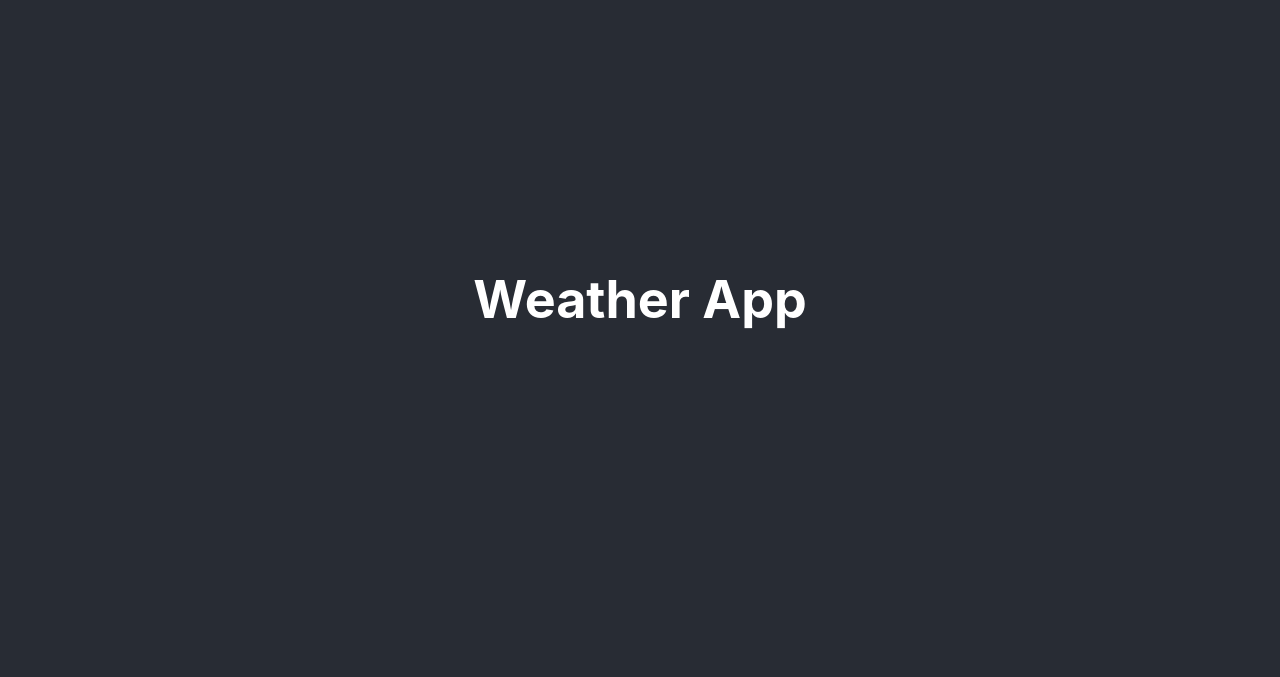
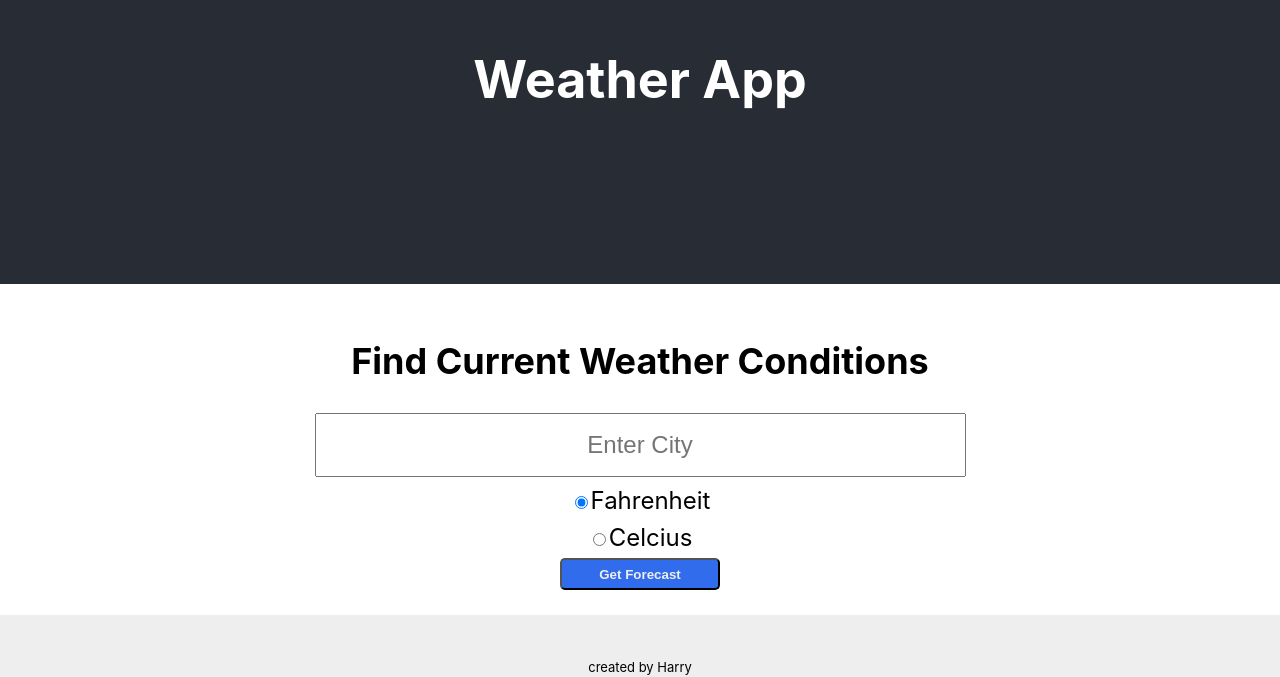
Before and after one commit to harry2394/Weather-app, a React (Create React App) app in the folder weather-app/: page / in a window 1280 px wide. Shown: the part 126-803 px from the top of the page. Built offline with nearby package versions, Linux system fonts and the light colour scheme.

Commit message:
Add files via upload

```diff
--- a/weather-app/src/App.css
+++ b/weather-app/src/App.css
@@ -15,7 +15,7 @@
 
 .App-header {
   background-color: #282c34;
-  min-height: 100vh;
+  min-height: 45vh;
   display: flex;
   flex-direction: column;
   align-items: center;
@@ -43,6 +43,8 @@ main {
   text-align: center;
 
   padding: 25px;
+
+  font-size: 1.5rem;
 }
 
 footer {
@@ -66,3 +68,28 @@ footer {
 header {
   padding: 25px;
 }
+
+.text-input {
+  text-align: center;
+  font-size: 1.5rem;
+  padding: 1rem;
+  display: block;
+  margin: 5px auto;
+  width: 50%;
+}
+
+label {
+  font-size: 1.5rem;
+  align-self: center;
+  padding: 0.25rem;
+  display: block;
+}
+
+.requestButton {
+  background-color: #306cec;
+  width: 10rem;
+  height: 2rem;
+  border-radius: 5px;
+  color: #eeeeee;
+  font-weight: bold;
+}
--- a/weather-app/src/Components/Conditions/conditions.js
+++ b/weather-app/src/Components/Conditions/conditions.js
@@ -1,6 +1,10 @@
 import React from "react";
 
 const conditions = (props) => {
+  let urls = 1;
+  // "http://openweathermap.org/img/wn/" +
+  // props.responseObj.weather[0].icon +
+  // "@2x.png";
   return (
     <div>
       {props.responseObj.cod === 200 ? (
@@ -11,8 +15,10 @@ const conditions = (props) => {
 
           <p>
             It is currently {Math.round(props.responseObj.main.temp)} degrees
-            out with {props.responseObj.weather[0].description}.
+            feels like {Math.round(props.responseObj.main.feels_like)}, with{" "}
+            {props.responseObj.weather[0].description} .
           </p>
+          <img src={urls} alt="icon" />
         </div>
       ) : null}
     </div>
--- a/weather-app/src/Components/Forcast/Forecast.js
+++ b/weather-app/src/Components/Forcast/Forecast.js
@@ -1,13 +1,20 @@
 import React, { useState } from "react";
 import Conditions from "../Conditions/conditions";
+import "../../App.css";
 
 const Forecast = () => {
+  let [city, setCity] = useState("");
+  let [unit, setUnit] = useState("imperial");
   let [responseObj, setResponseObj] = useState({});
 
-  function getForecast() {
+  const uriEncodedCity = encodeURIComponent(city);
+
+  function getForecast(e) {
+    e.preventDefault();
     // weather data fetch function will go here
+
     fetch(
-      "https://community-open-weather-map.p.rapidapi.com/weather?q=London",
+      `https://community-open-weather-map.p.rapidapi.com/weather?units=${unit}&q=${uriEncodedCity}`,
       {
         method: "GET",
         headers: {
@@ -26,7 +33,39 @@ const Forecast = () => {
   return (
     <div>
       <h2>Find Current Weather Conditions</h2>
-      <button onClick={getForecast}>Get Forecast</button>
+      <form onSubmit={getForecast}>
+        <input
+          className="text-input"
+          type="text"
+          placeholder="Enter City"
+          maxLength="50"
+          value={city}
+          onChange={(e) => setCity(e.target.value)}
+        />
+        <label>
+          <input
+            type="radio"
+            name="units"
+            checked={unit === "imperial"}
+            value="imperial"
+            onChange={(e) => setUnit(e.target.value)}
+          />
+          Fahrenheit
+        </label>
+        <label>
+          <input
+            type="radio"
+            name="units"
+            checked={unit === "metric"}
+            value="metric"
+            onChange={(e) => setUnit(e.target.value)}
+          />
+          Celcius
+        </label>
+        <button className="requestButton" type="submit">
+          Get Forecast
+        </button>
+      </form>
       <Conditions responseObj={responseObj} />
     </div>
   );
```
